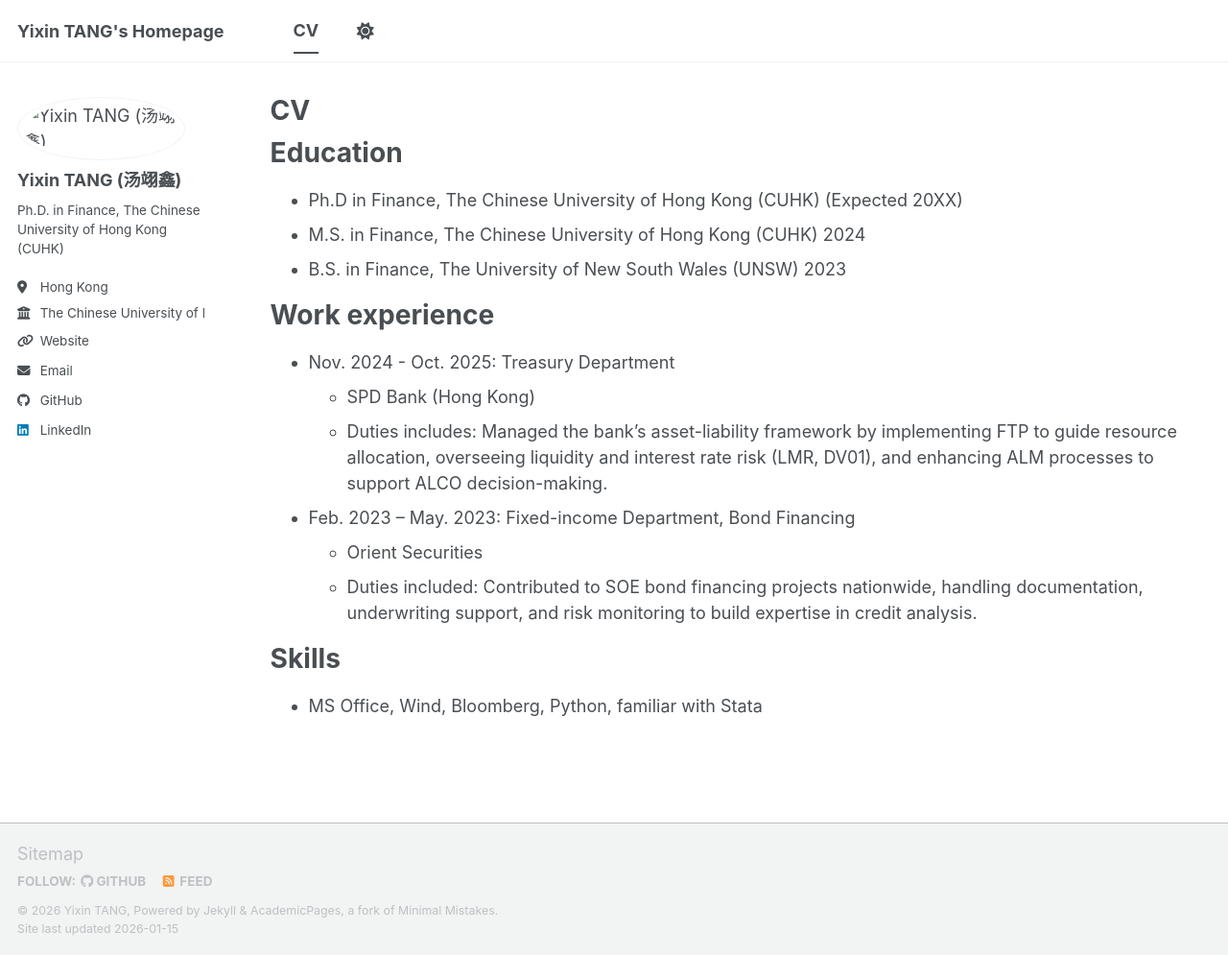
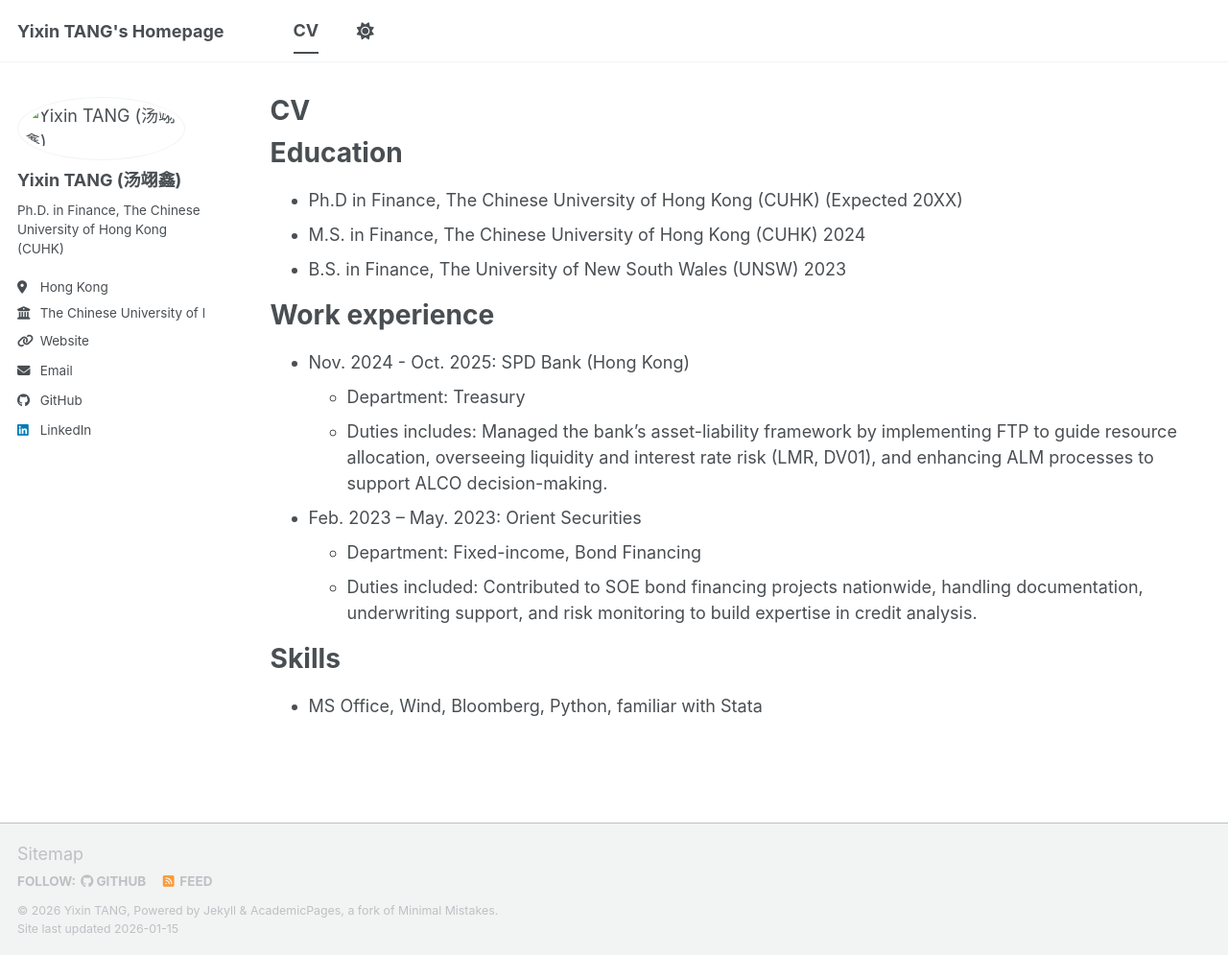
Before and after one commit to tyx0102/tyx0102.github.io, a Jekyll site: the page built from _pages/cv.md, in a window 1280 px wide and 995 px high. Shown: the whole window at 96% size. Built offline with Jekyll 4.4.1, drawn with Linux system fonts in a browser that asks for light colours; a script bundle is joined from its source files by our own code; library files that are not in the unit come from our copies.

Commit message:
Update cv.md

```diff
--- a/_pages/cv.md
+++ b/_pages/cv.md
@@ -17,12 +17,12 @@
 
 Work experience
 ======
-* Nov. 2024 - Oct. 2025: Treasury Department
-  * SPD Bank (Hong Kong)
+* Nov. 2024 - Oct. 2025: SPD Bank (Hong Kong)
+  * Department: Treasury
   * Duties includes: Managed the bank's asset-liability framework by implementing FTP to guide resource allocation, overseeing liquidity and interest rate risk (LMR, DV01), and enhancing ALM processes to support ALCO decision-making.
 
-* Feb. 2023 – May. 2023: Fixed-income Department, Bond Financing
-  * Orient Securities
+* Feb. 2023 – May. 2023: Orient Securities
+  * Department: Fixed-income, Bond Financing
   * Duties included: Contributed to SOE bond financing projects nationwide, handling documentation, underwriting support, and risk monitoring to build expertise in credit analysis.
 
 
```
